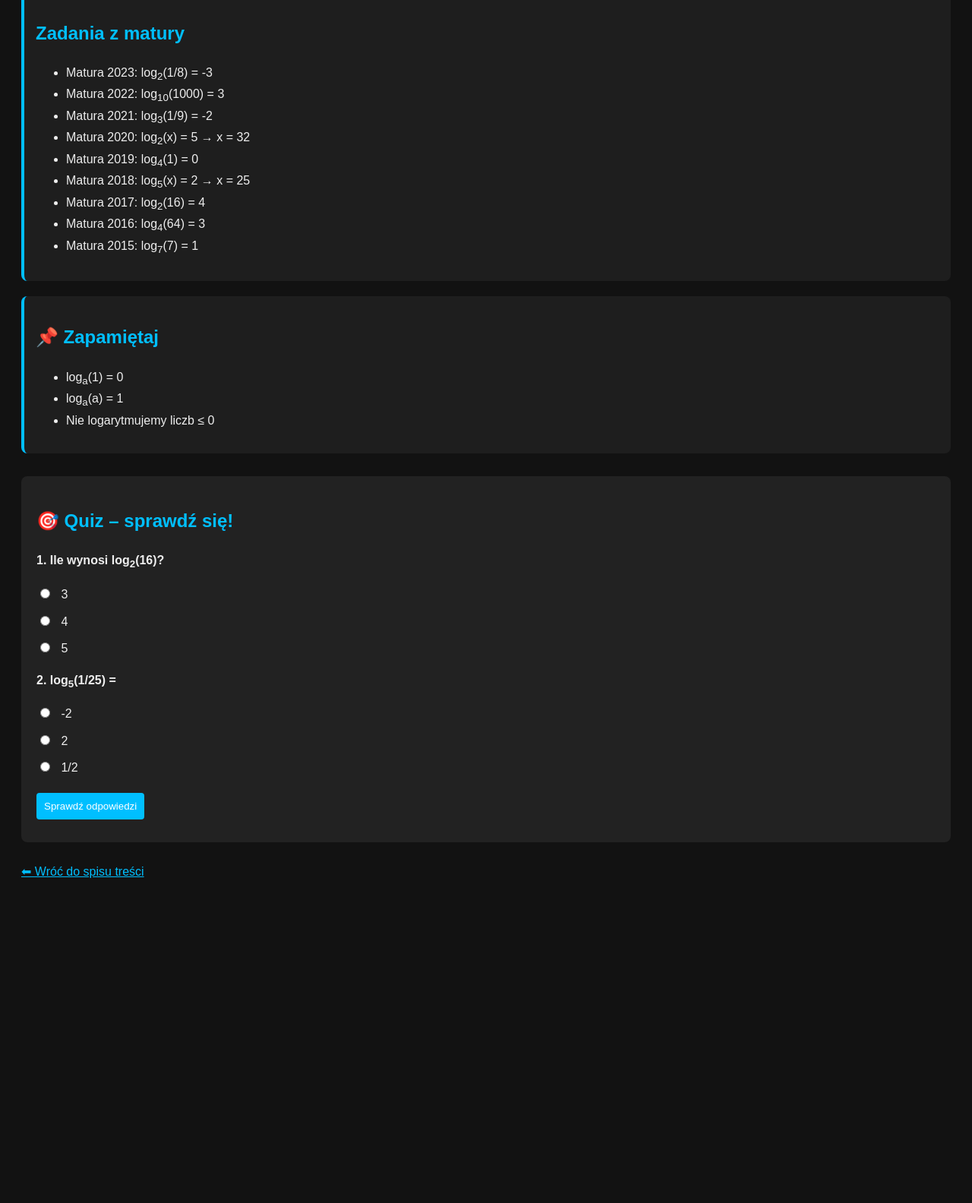
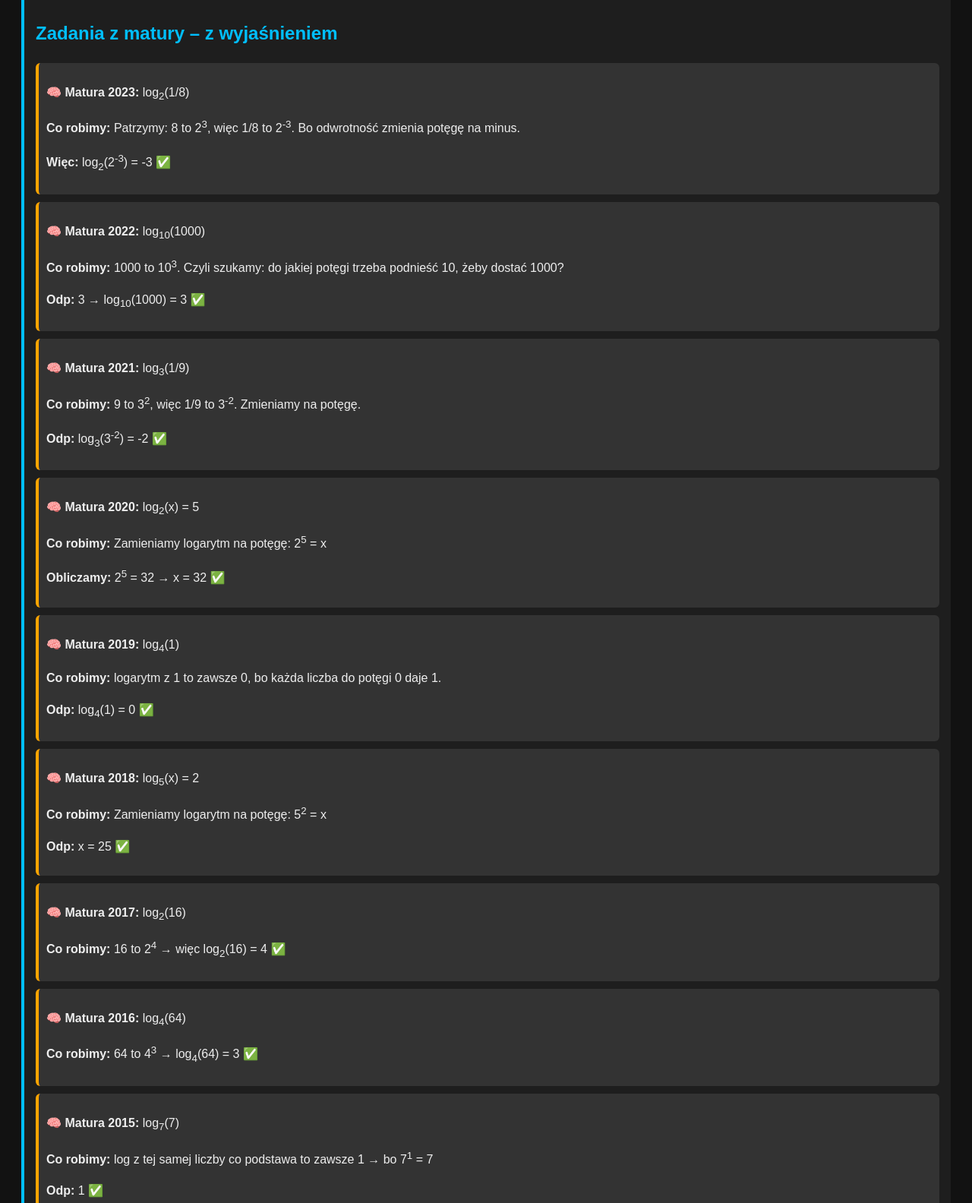
Before and after one commit to Oliwka23/mat-tablice, a website: page logarytmy.html in a window 1280 px wide. Shown: the part 1484-3068 px from the top of the page at 76% size. Before the commit the page ends 2672 px from the top, so only its background shows below. Drawn offline with Linux system fonts and the light colour scheme.

Commit message:
Add files via upload

```diff
--- a/logarytmy.html
+++ b/logarytmy.html
@@ -62,7 +62,60 @@
   </div>
 
   <div class="box">
-    <h2>Zadania z matury</h2>
+    <h2>Zadania z matury – z wyjaśnieniem</h2>
+
+    <div class="important">
+      <p><strong>🧠 Matura 2023:</strong> log<sub>2</sub>(1/8)</p>
+      <p><strong>Co robimy:</strong> Patrzymy: 8 to 2<sup>3</sup>, więc 1/8 to 2<sup>-3</sup>. Bo odwrotność zmienia potęgę na minus.</p>
+      <p><strong>Więc:</strong> log<sub>2</sub>(2<sup>-3</sup>) = -3 ✅</p>
+    </div>
+
+    <div class="important">
+      <p><strong>🧠 Matura 2022:</strong> log<sub>10</sub>(1000)</p>
+      <p><strong>Co robimy:</strong> 1000 to 10<sup>3</sup>. Czyli szukamy: do jakiej potęgi trzeba podnieść 10, żeby dostać 1000?</p>
+      <p><strong>Odp:</strong> 3 → log<sub>10</sub>(1000) = 3 ✅</p>
+    </div>
+
+    <div class="important">
+      <p><strong>🧠 Matura 2021:</strong> log<sub>3</sub>(1/9)</p>
+      <p><strong>Co robimy:</strong> 9 to 3<sup>2</sup>, więc 1/9 to 3<sup>-2</sup>. Zmieniamy na potęgę.</p>
+      <p><strong>Odp:</strong> log<sub>3</sub>(3<sup>-2</sup>) = -2 ✅</p>
+    </div>
+
+    <div class="important">
+      <p><strong>🧠 Matura 2020:</strong> log<sub>2</sub>(x) = 5</p>
+      <p><strong>Co robimy:</strong> Zamieniamy logarytm na potęgę: 2<sup>5</sup> = x</p>
+      <p><strong>Obliczamy:</strong> 2<sup>5</sup> = 32 → x = 32 ✅</p>
+    </div>
+
+    <div class="important">
+      <p><strong>🧠 Matura 2019:</strong> log<sub>4</sub>(1)</p>
+      <p><strong>Co robimy:</strong> logarytm z 1 to zawsze 0, bo każda liczba do potęgi 0 daje 1.</p>
+      <p><strong>Odp:</strong> log<sub>4</sub>(1) = 0 ✅</p>
+    </div>
+
+    <div class="important">
+      <p><strong>🧠 Matura 2018:</strong> log<sub>5</sub>(x) = 2</p>
+      <p><strong>Co robimy:</strong> Zamieniamy logarytm na potęgę: 5<sup>2</sup> = x</p>
+      <p><strong>Odp:</strong> x = 25 ✅</p>
+    </div>
+
+    <div class="important">
+      <p><strong>🧠 Matura 2017:</strong> log<sub>2</sub>(16)</p>
+      <p><strong>Co robimy:</strong> 16 to 2<sup>4</sup> → więc log<sub>2</sub>(16) = 4 ✅</p>
+    </div>
+
+    <div class="important">
+      <p><strong>🧠 Matura 2016:</strong> log<sub>4</sub>(64)</p>
+      <p><strong>Co robimy:</strong> 64 to 4<sup>3</sup> → log<sub>4</sub>(64) = 3 ✅</p>
+    </div>
+
+    <div class="important">
+      <p><strong>🧠 Matura 2015:</strong> log<sub>7</sub>(7)</p>
+      <p><strong>Co robimy:</strong> log z tej samej liczby co podstawa to zawsze 1 → bo 7<sup>1</sup> = 7</p>
+      <p><strong>Odp:</strong> 1 ✅</p>
+    </div>
+
     <ul>
       <li>Matura 2023: log<sub>2</sub>(1/8) = -3</li>
       <li>Matura 2022: log<sub>10</sub>(1000) = 3</li>
```
